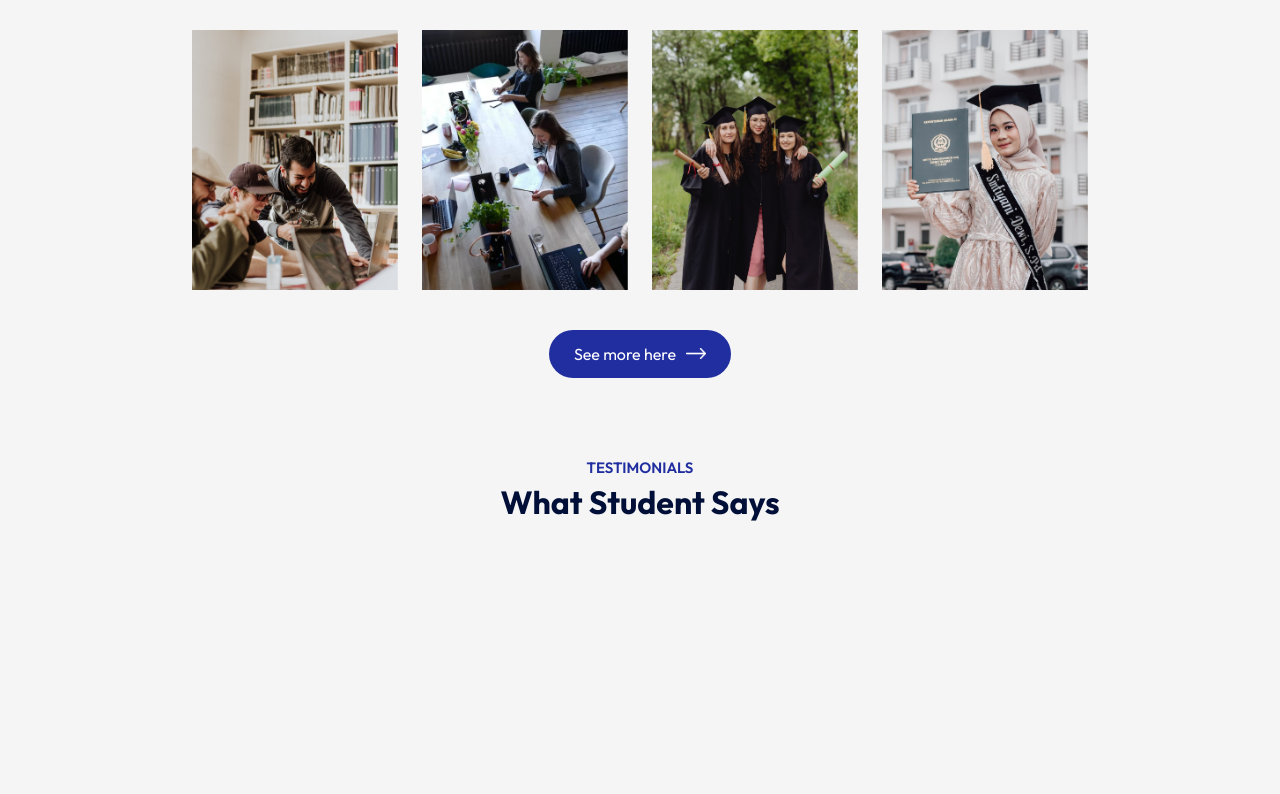
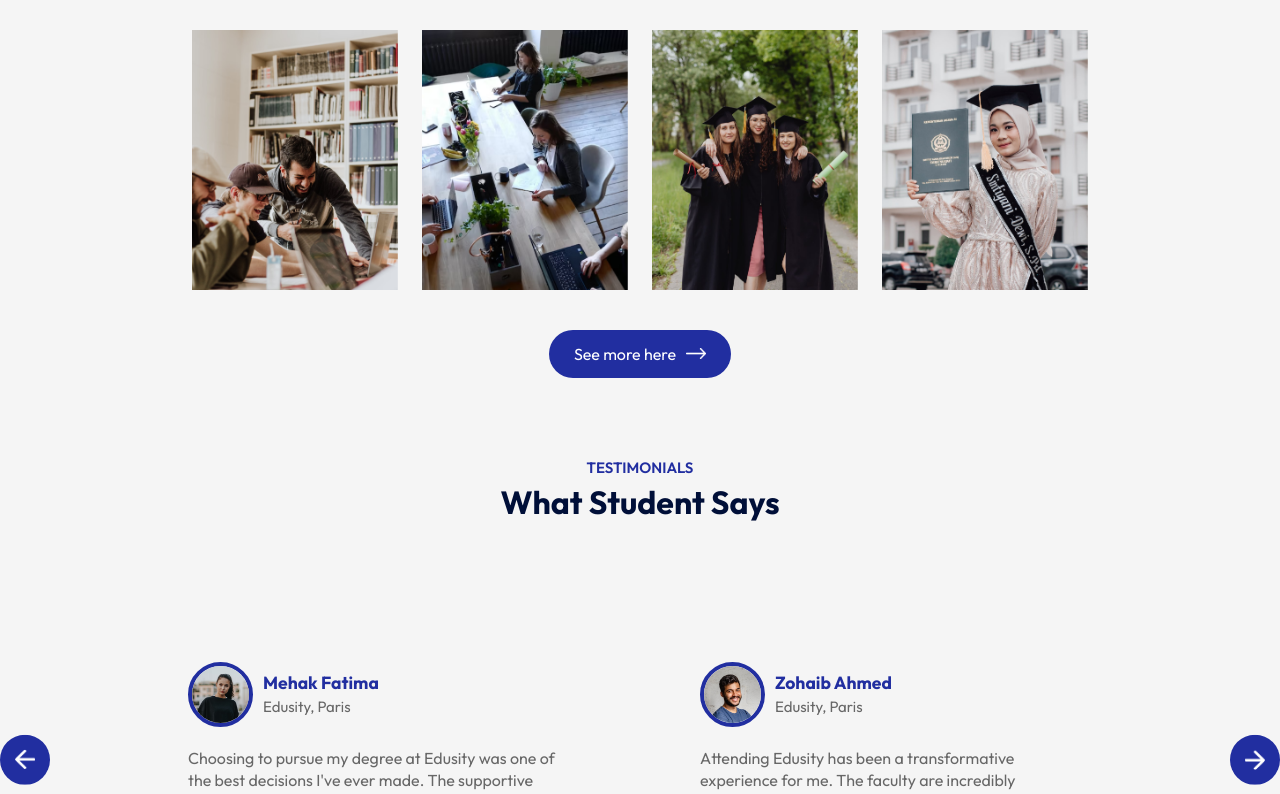
Before and after one commit to MehakRauf/Edusity, a React (Create React App) app: page / in a window 1280 px wide. Shown: the part 2000-2794 px from the top of the page. Before the commit the page ends 2552 px from the top, so only its background shows below. Built offline with nearby package versions, Linux system fonts and the light colour scheme.

Commit message:
done with testimonials section

```diff
--- a/src/App.js
+++ b/src/App.js
@@ -5,6 +5,7 @@ import Programs from './components/Programs/Programs'
 import Title from './components/Title/Title'
 import About from './components/About/About'
 import Campus from './components/campus/Campus'
+import Testimonials from './components/Testimonials/Testimonials'
 
 const App = () => {
   return (
@@ -17,6 +18,8 @@ const App = () => {
       <Title subTitle='Gallery' title='Campus Photos' />
       <Campus/>
       <Title subTitle='TESTIMONIALS' title='What Student Says' />
+      <Testimonials/>
+      <Title subTitle='Contact us' title='Get in Touch' />
     </div>
   )
 }
--- a/src/components/Navbar/Navbar.js
+++ b/src/components/Navbar/Navbar.js
@@ -25,7 +25,9 @@ const Navbar = () => {
         <a href="#campus">
           <li>Campus</li>
         </a>
-        <li>Testimonials</li>
+        <a href="#testimonials">
+          <li>Testimonials</li>
+        </a>
         <li><button className='btn'>Contact us</button></li>
       </ul>
     </nav>
--- /dev/null
+++ b/src/components/Testimonials/Testimonial.css
@@ -0,0 +1,66 @@
+.testimonials {
+    margin: 80px auto;
+    padding: 0 auto;
+    position: relative;
+}
+
+.next-btn,
+.back-btn {
+    position: absolute;
+    top: 50%;
+    right: 0;
+    /* move up  */
+    transform: translateY(-50%);
+    padding: 15px;
+    width: 50px;
+    border-radius: 50%;
+    cursor: pointer;
+    background: #212EA0;
+}
+
+.back-btn {
+    right: auto;
+    left: 0;
+}
+
+.slider {
+    overflow: hidden;
+}
+
+.slider ul {
+    display: flex;
+    width: 200%;
+    overflow-x: hidden;
+    transition: 0.5s;
+}
+
+.slider ul li {
+    list-style: none;
+    width: 59%;
+    padding: 20px;
+}
+
+.slide {
+    box-shadow: 0 0 20px rgba(0, 0, 0, 0, .05);
+    padding: 40px;
+    border-radius: 10px;
+    color: #676767;
+    line-height: 1.4;
+}
+
+.slide img {
+    width: 65px;
+    border-radius: 50%;
+    margin-right: 10px;
+    border: 4px solid #212EA0;
+}
+
+.slide .user-info {
+    display: flex;
+    align-items: center;
+    margin-bottom: 20px;
+    font-size: 15px;
+}
+.user-info h3{
+    color: #212EA0
+}
--- /dev/null
+++ b/src/components/Testimonials/Testimonials.js
@@ -0,0 +1,103 @@
+import React, { useRef } from 'react'
+import './Testimonial.css'
+import next_icon from '../../assets/next-icon.png'
+import back_icon from '../../assets/back-icon.png'
+import user_1 from '../../assets/user-1.png'
+import user_2 from '../../assets/user-2.png'
+import user_3 from '../../assets/user-3.png'
+import user_4 from '../../assets/user-4.png'
+
+const Testimonials = () => {
+    const slider = useRef();
+    let tx = 0;
+    const moveForward = () => {
+        if (tx > -50) {
+            tx -= 25;
+        }
+        slider.current.style.transform = `translateX(${tx}%)`
+    }
+    const moveBackward = () => {
+        if (tx < 0) {
+            tx += 25;
+        }
+        slider.current.style.transform = `translateX(${tx}%)`
+    }
+    return (
+        <div className='testimonials container' id='testimonials'>
+            <img src={next_icon} alt="" className='next-btn' onClick={moveForward} />
+            <img src={back_icon} alt="" className='back-btn' onClick={moveBackward} />
+            <div className="slider">
+                <ul ref={slider}>
+                    <li>
+                        <div className="slide">
+                            <div className="user-info">
+                                <img src={user_1} alt="" />
+                                <div >
+                                    <h3>Mehak Fatima</h3>
+                                    <span>Edusity, Paris</span>
+                                </div>
+                            </div>
+                            <p>Choosing to pursue my degree at Edusity was one of
+                                the best decisions I've ever made. The supportive
+                                community, state-of-the-art facilities, and commitment
+                                to academic excellence have truly exceeded my
+                                expectations.
+                            </p>
+                        </div>
+                    </li>
+                    <li>
+                        <div className="slide">
+                            <div className="user-info">
+                                <img src={user_2} alt="" />
+                                <div >
+                                    <h3>Zohaib Ahmed</h3>
+                                    <span>Edusity, Paris</span>
+                                </div>
+                            </div>
+                            <p>Attending Edusity has been a transformative experience for me.
+                                The faculty are incredibly knowledgeable and genuinely care about student success.
+                                The collaborative atmosphere encourages engagement and makes learning enjoyable.
+                            </p>
+                        </div>
+                    </li>
+                    <li>
+                        <div className="slide">
+                            <div className="user-info">
+                                <img src={user_3} alt="" />
+                                <div >
+                                    <h3>Tahrim Bilal</h3>
+                                    <span>Edusity, Paris</span>
+                                </div>
+                            </div>
+                            <p>Edusity stands out for its commitment to student success.
+                                The community is vibrant and supportive, making it
+                                easy to connect with peers and professors alike.
+                                The facilities are top-notch, providing a great environment
+                                for both studying and relaxation
+                            </p>
+                        </div>
+                    </li>
+                    <li>
+                        <div className="slide">
+                            <div className="user-info">
+                                <img src={user_4} alt="" />
+                                <div >
+                                    <h3>Hassan Ali</h3>
+                                    <span>Edusity, Paris</span>
+                                </div>
+                            </div>
+                            <p>Choosing to pursue my degree at Edusity was one of
+                                the best decisions I've ever made. The supportive
+                                community, state-of-the-art facilities, and commitment
+                                to academic excellence have truly exceeded my
+                                expectations.
+                            </p>
+                        </div>
+                    </li>
+                </ul>
+            </div>
+        </div>
+    )
+}
+
+export default Testimonials
```
